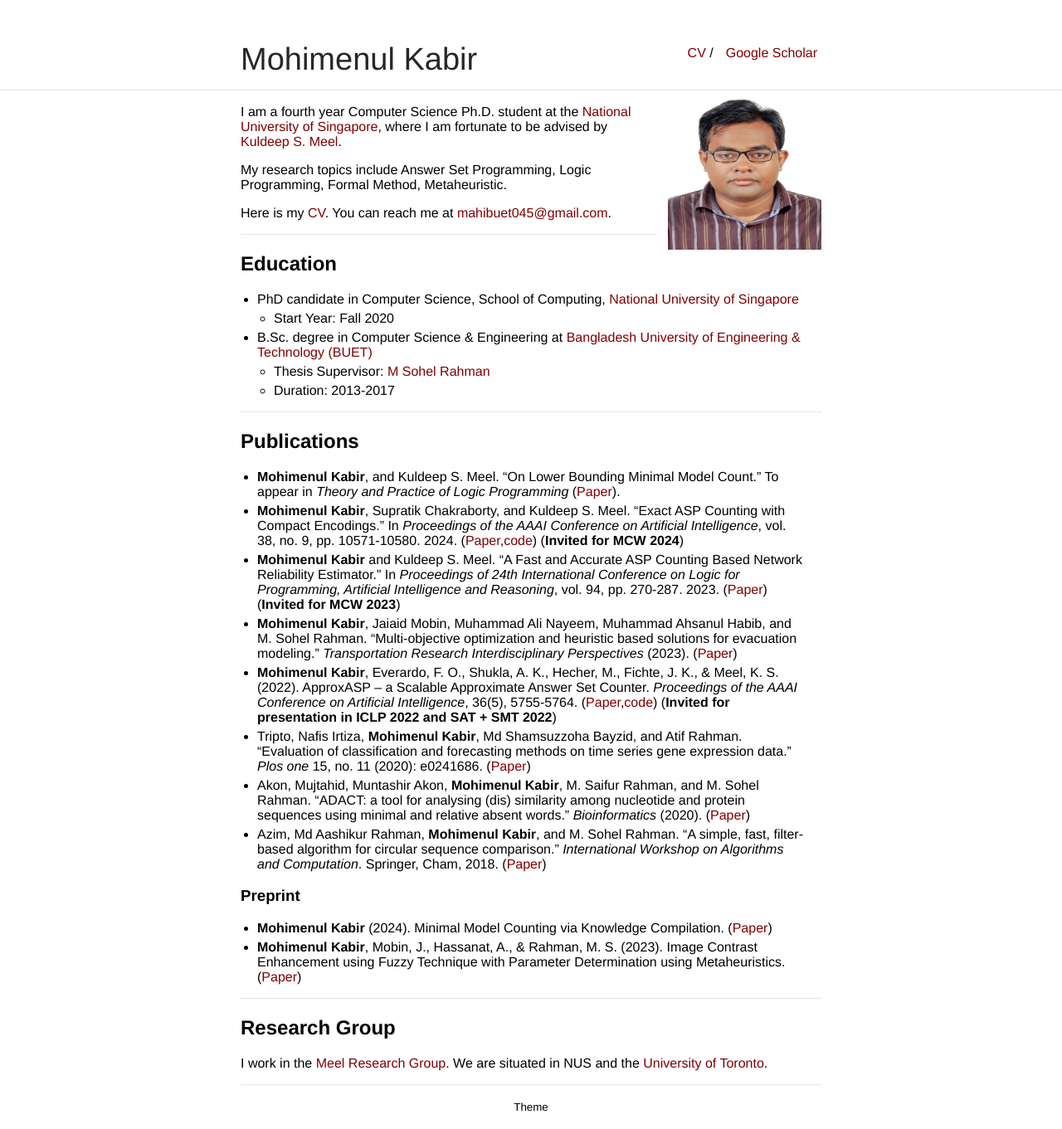
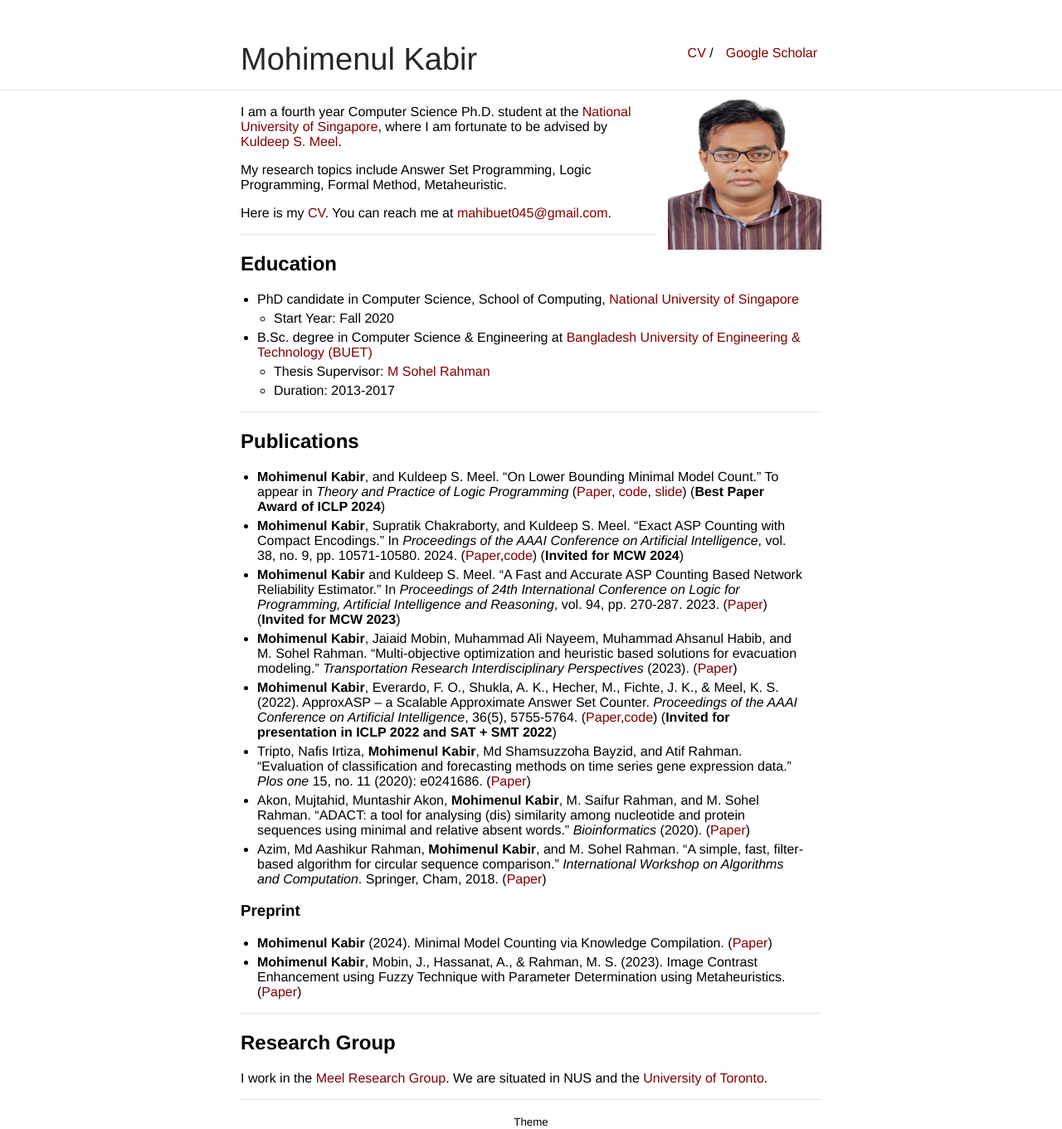
Before and after one commit to mahi045/mahi045.github.io, a Jekyll site: the page built from index.md, in a window 1280 px wide. Shown: the whole page at 83% size. Built offline with Jekyll 4.4.1, drawn with Linux system fonts in a browser that asks for light colours.

Commit message:
best paper award of ICLP

```diff
--- a/index.md
+++ b/index.md
@@ -26,7 +26,7 @@ Here is my [CV](CV.pdf). You can reach me at [mahibuet045@gmail.com](mailto:mahi
 ---
 ## Publications
 
-- **Mohimenul Kabir**, and Kuldeep S. Meel. "On Lower Bounding Minimal Model Count." To appear in _Theory and Practice of Logic Programming_ ([Paper](https://arxiv.org/pdf/2407.09744)).
+- **Mohimenul Kabir**, and Kuldeep S. Meel. "On Lower Bounding Minimal Model Count." To appear in _Theory and Practice of Logic Programming_ ([Paper](https://arxiv.org/pdf/2407.09744), [code](https://github.com/meelgroup/minLB), [slide](slides/minLB.pdf)) (**Best Paper Award of ICLP 2024**)
 - **Mohimenul Kabir**, Supratik Chakraborty, and Kuldeep S. Meel. "Exact ASP Counting with Compact Encodings." In _Proceedings of the AAAI Conference on Artificial Intelligence_, vol. 38, no. 9, pp. 10571-10580. 2024. ([Paper](https://arxiv.org/pdf/2312.11936.pdf),[code](https://github.com/meelgroup/sharpASP)) (**Invited for MCW 2024**)
 - **Mohimenul Kabir** and Kuldeep S. Meel. "A Fast and Accurate ASP Counting Based Network Reliability Estimator." In _Proceedings of 24th International Conference on Logic for Programming, Artificial Intelligence and Reasoning_, vol. 94, pp. 270-287. 2023. ([Paper](https://easychair.org/publications/paper/8zhh)) (**Invited for MCW 2023**)
 - **Mohimenul Kabir**, Jaiaid Mobin, Muhammad Ali Nayeem, Muhammad Ahsanul Habib, and M. Sohel Rahman. "Multi-objective optimization and heuristic based solutions for evacuation modeling." _Transportation Research Interdisciplinary Perspectives_ (2023). ([Paper](https://www.sciencedirect.com/science/article/pii/S2590198223000453))
```
Also changed, not shown: 1 other file.
